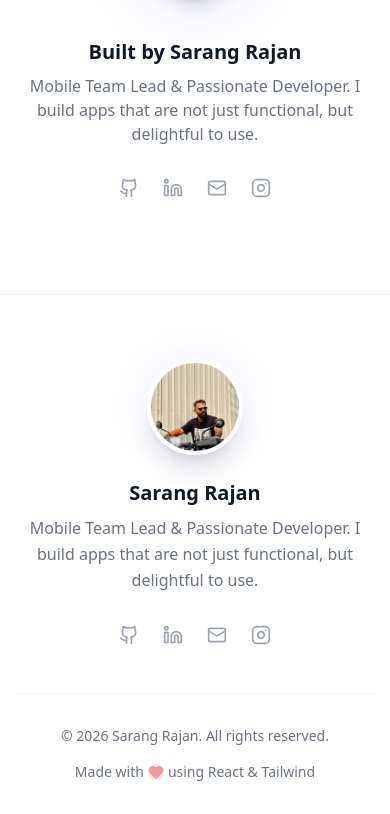
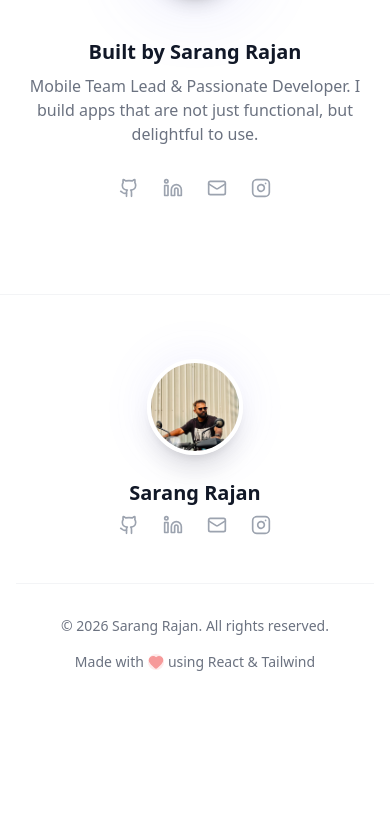
Before and after one commit to kksarang/personal-website, a React (Vite) app: page /our-projects/expenser-app in a window 390 px wide. Shown: the part 9878-10692 px from the top of the page. After the commit the page ends 10582 px from the top, so only its background shows below. Built offline with nearby package versions, Linux system fonts and the light colour scheme.

Commit message:
Mobile team lead

```diff
--- a/src/components/Footer.jsx
+++ b/src/components/Footer.jsx
@@ -21,9 +21,9 @@
                 <h3 className="text-xl font-bold text-gray-900 dark:text-white mb-2">
                     Sarang Rajan
                 </h3>
-                <p className="text-gray-500 dark:text-gray-400 max-w-lg mb-8 leading-relaxed">
+                {/* <p className="text-gray-500 dark:text-gray-400 max-w-lg mb-8 leading-relaxed">
                     Mobile Team Lead & Passionate Developer. I build apps that are not just functional, but delightful to use.
-                </p>
+                </p> */}
 
                 {/* Social Icons */}
                 <div className="flex items-center space-x-6 mb-12">
```
